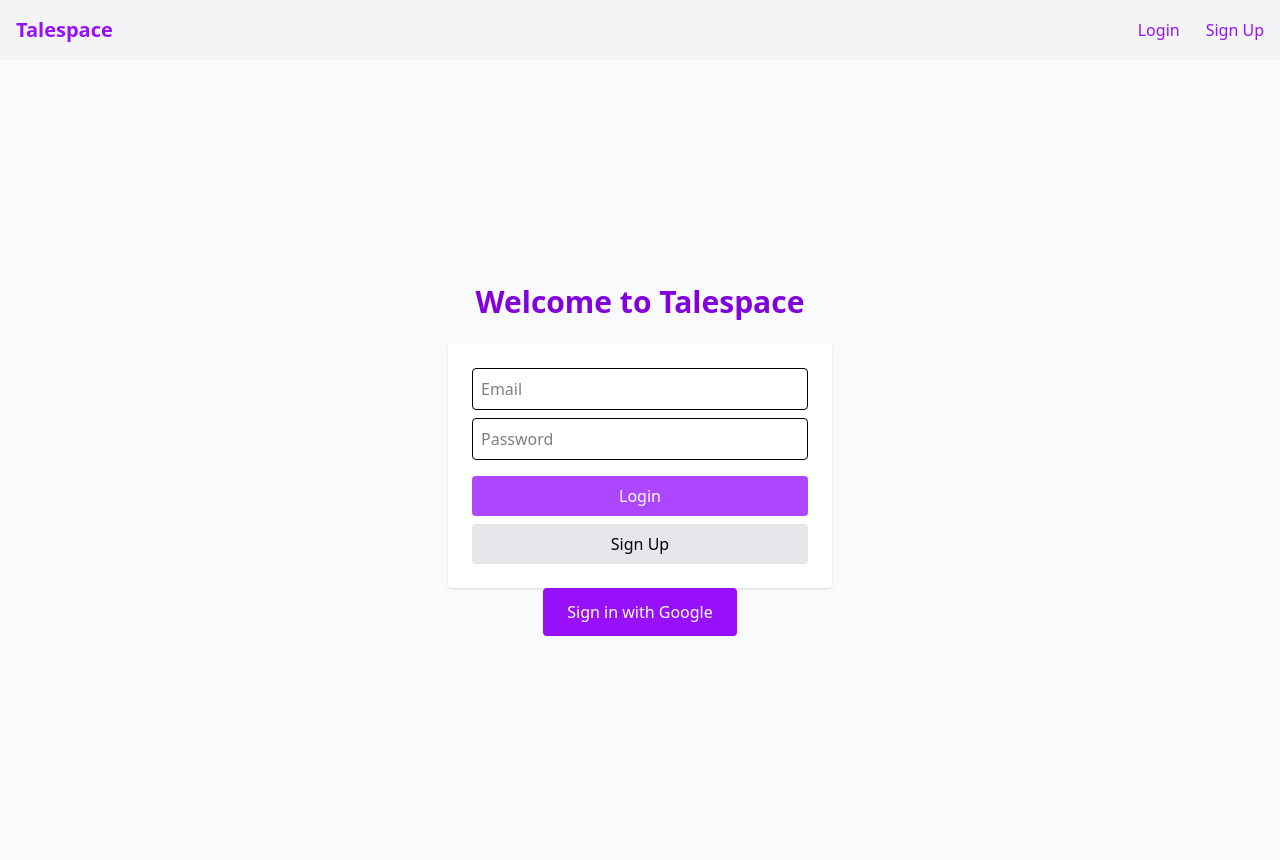
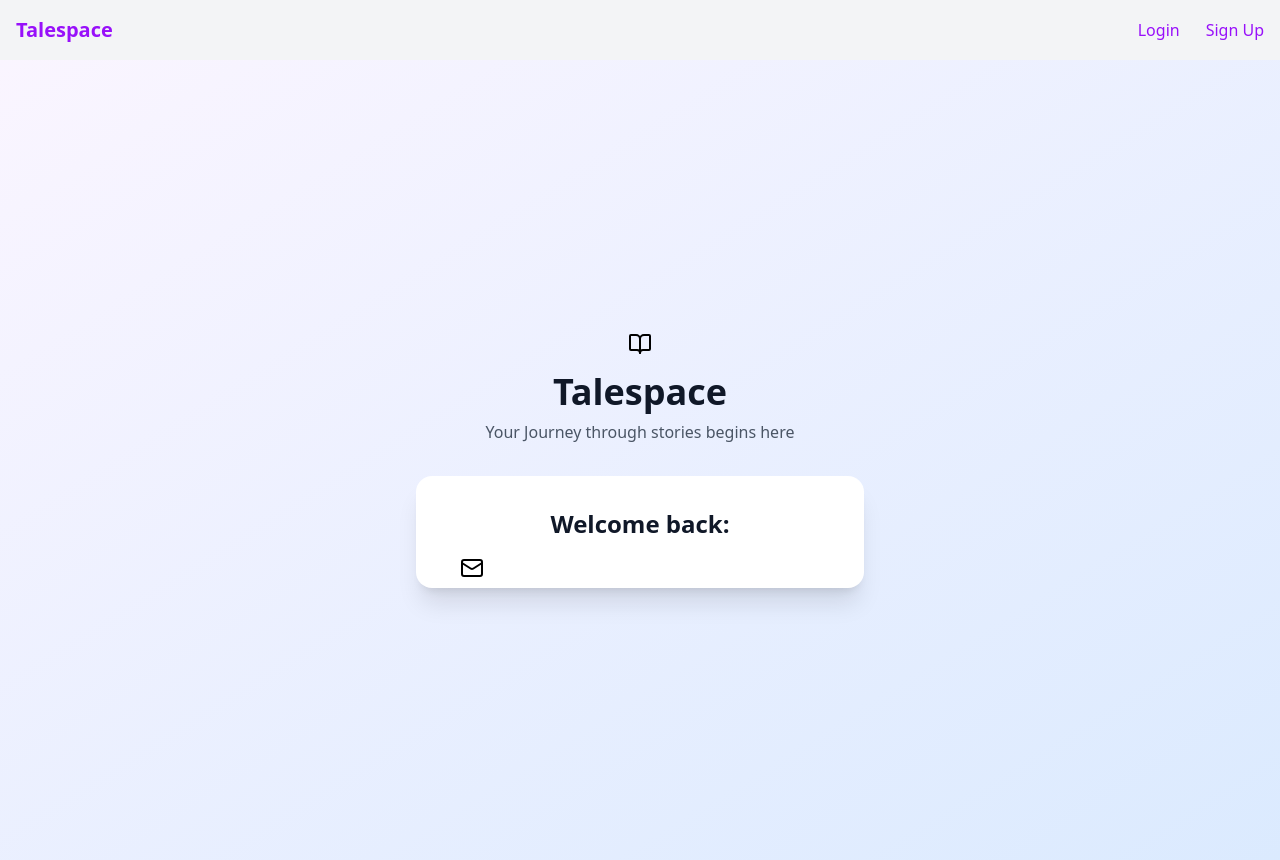
Before and after one commit to almamutuguti/Talespace, a React (Vite) app: page /login in a window 1280 px wide. Built offline with nearby package versions, Linux system fonts and the light colour scheme; no server answers.

Commit message:
update profile file

```diff
--- a/package.json
+++ b/package.json
@@ -12,6 +12,7 @@
   "dependencies": {
     "@tailwindcss/vite": "^4.1.11",
     "firebase": "^12.1.0",
+    "lucide-react": "^0.541.0",
     "react": "^19.1.1",
     "react-dom": "^19.1.1",
     "react-router-dom": "^7.8.2",
--- a/src/pages/Login.jsx
+++ b/src/pages/Login.jsx
@@ -4,6 +4,7 @@ import { useNavigate } from 'react-router-dom';
 import { signInWithEmailAndPassword, signInWithPopup } from 'firebase/auth';
 import { auth } from '../services/Firebase';
 import { GoogleAuthProvider } from 'firebase/auth';
+import { BookOpen, Mail } from 'lucide-react';
 
 
 
@@ -11,58 +12,132 @@ function Login() {
   const { signUp } = useAuth();
   const [ email, setEmail ] = useState("");
   const [ password, setPassword ] = useState("")
+  const [ showPassword, setShowPassword ] = useState("")
+  const [loading, setLoading] = useState(true)
+  const [error, setError] =useState("")
+  const [ isLogin, setIsLogin ] = useState(true)
   const navigate = useNavigate()
 
-  const handleEmailLogin = async () => {
-    // const result = await emailLogin(email, password)
-    // if (result) navigate("/dashboard")
+  const handleSubmit = async (e) => {
+    e.preventDefault();
+    setError('')
+    setLoading(true)
 
     try {
-      await signInWithEmailAndPassword(auth, email, password);
-      navigate('/dashboard')
+      if (isLogin) {
+        await signInWithEmailAndPassword(auth, email, password)
+      } else {
+        await signUp(email, password)
+      }
+
+      navigate("/dashboard")
     } catch (error) {
-      console.error('Login error: ', error.code,  error.message)
+      setError(getErrorMessage(error.code))
+      console.error('Auth Error: ', error.code, error.message)
+    } finally {
+      setLoading(false)
     }
   }
 
+  // const handleEmailLogin = async () => {
+  //   // const result = await emailLogin(email, password)
+  //   // if (result) navigate("/dashboard")
+
+  //   try {
+  //     await signInWithEmailAndPassword(auth, email, password);
+  //     navigate('/dashboard')
+  //   } catch (error) {
+  //     console.error('Login error: ', error.code,  error.message)
+  //   }
+  // }
+
   const handleGoogleLogin = async () => {
+    setError("")
+    setLoading(true)
+
     try {
       const provider = new GoogleAuthProvider()
-      const result = await signInWithPopup(auth, provider)
-      if (result) navigate("/dashboard");
+      await signInWithPopup(auth, provider)
+      navigate("/dashboard");
     } catch (error) {
+      setError(getErrorMessage(error.code))
       console.error('Google login error: ', error.code,  error.message)
+    } finally {
+      setLoading(false)
+    }
+  };
+
+  const getErrorMessage = (errorCode) => {
+    switch (errorCode) {
+      case "auth/invalid-email":
+        return "Invalid email address";
+      case "auth/user-disabled":
+        return "Account disabled";
+      case "auth/user-not-found":
+        return "No account found with this email";
+      case "auth/wrong-password":
+        return "Incorrect password";
+      case "auth/email-already-in-use":
+        return "Email already in use";
+      default:
+        return "Error occurred during authentication";
+
+
+
+
     }
   }
 
   return (
-    <div className='flex flex-col items-center justify-center h-screen bg-gray-50'>
-       <h1 className='text-3xl font-bold text-purple-700 mb-6'>Welcome to Talespace</h1>
-       <div className='w-full max-w-sm bg-white p-6 rounded shadow'>
-          <input type="email"
-                  placeholder='Email'
-                  className='w-full mb-2 p-2 border rounded'
-                  value={email}
-                  onChange={e => setEmail(e.target.value)}
-          />
-          <input type="password"
-                  placeholder='Password'
-                  className='w-full mb-4 p-2 border rounded'
-                  value={password}
-                  onChange={e => setPassword(e.target.value)}
-          />
-          <button className='w-full bg-purple-500 text-white py-2 rounded hover:bg-purple-600 mb-2' onClick={handleEmailLogin}>
-            Login
-          </button>
-          <button onClick={() => signUp(email, password)} className='w-full bg-gray-200 py-2 rounded hover:bg-gray-300'>
-            Sign Up
-          </button>
+    <div className='flex flex-col items-center justify-center min-h-screen bg-gray-50 bg-gradient-to-br from-purple-50 to-blue-100 p-4'>
+       <div className='w-full max-w-md'>
+
+        {/* Header */}
+        <div className='text-center mb-8'>
+          <div className='flex items-center justify-center mb-4'>
+            <BookOpen className='w-6 h-6 text-black'/>
+          </div>
+
+          <h1 className='text-4xl font-bold text-gray-900 mb-2'>
+            Talespace
+          </h1>
+
+          <p className='text-gray-600'>
+            Your Journey through stories begins here
+          </p>
+
         </div>
-       <button onClick={handleGoogleLogin}
-              className='text-white px-6 py-3 rounded hover:bg-purple-700 bg-purple-600'
-        >
-        Sign in with Google
-       </button>
+
+        {/* Login form */}
+        <div className='bg-white rounded-2xl shadow-xl p-8'>
+          <h2 className='text-2xl font-bold text-center text-gray-900'>
+            {isLogin ? "Welcome back:" : "Create Account"}
+          </h2>
+
+          <div className='mb-4'>
+              {/* Error handling */}
+
+              {error && (
+                <div className=' mt-4 bg-red-50 border border-red-200
+                rounded-lg text-red-700 text-center p-1 text-sm'>
+                  {error}
+                </div>
+              )}
+
+          </div>
+
+          {/* form */}
+          <form onSubmit={handleSubmit} className='space-y-4'>
+            {/* Email */}
+            <div className='relative'>
+              <Mail className='absolute left-3 top-1/2'/>
+
+            </div>
+          </form>
+
+        </div>
+
+       </div>
     </div>
 
 
--- a/src/pages/Profile.jsx
+++ b/src/pages/Profile.jsx
@@ -1,23 +1,136 @@
 import React, { useEffect, useState } from 'react'
 import { useAuth } from '../context/AuthContext'
 import { getUserStats } from '../services/Firestore';
+import Spinner from '../components/Spinner';
+import { BookOpen, Heart, LogOut, Mail, User } from 'lucide-react';
 
 function Profile() {
     const { user, logout } = useAuth();
     const [stats, setStats] = useState({ read: 0, favorites: 0 })
+    const [loading, setLoading] = useState(true)
+    const [error, setError] =useState("")
 
     useEffect(() => {
-        if (user) {
-            getUserStats(user).then(setStats)
+        // if (user) {
+        //     getUserStats(user).then(setStats)
+        // }
+        const fetchStats = async () => {
+          if (user) {
+            try {
+              setLoading(true);
+              const userStats = await getUserStats(user)
+              setStats(userStats || { read: 0, favorites: 0 })
+            } catch (err) {
+              setError('Failed to load status')
+              console.error("Error fetching status:", err)
+            } finally {
+              setLoading(false)
+            }
+          }
         }
+        fetchStats();
     }, [user])
+
+    const handleLogout = async () => {
+      try {
+        await logout();
+      } catch (error) {
+        console.error('Failed to logout;', error)
+      }
+    }
+
+    if (loading) {
+      return <Spinner />
+    }
   return (
-    <div>
-        <h2>My Profile</h2>
+    <div className='min-h-screen bg-gray-50 flex items-center justify-center'>
+        {/* <h2>My Profile</h2>
         <p><strong>Email:</strong>{user?.email}</p>
         <p><strong>Books Read:</strong>{stats.read}</p>
         <p><strong>Email:</strong>{stats.favorites}</p>
-        <button onClick={logout}>Logout</button>
+        <button onClick={logout}>Logout</button> */}
+        <div className='max-w-4xl mx-auto px-4'>
+          {/* header */}
+          <div className='text-center mb-8'>
+            <h1 className='text-3xl font-bold text-gray-900 mb-2'>My Profile</h1>
+            <p className='text-gray-600'>Manage your reading journey and prefences</p>
+          </div>
+          {/* Profile card */}
+          <div className='bg-white rounded shadow-lg p-6 mb-6'>
+
+            {/* userInfo */}
+            <div className='flex items-center mb-6'>
+              <div className='w-20 h-20 bg-gradient-to-br from-black to-gray-400 rounded-full flex items-center justify-center mr-4'>
+                  <User className='w-6 h-6 text-white '/>
+              </div>
+              <div>
+                <h2 className='text-xl font-semibold text-gray-900'>
+                  {user?.displayName || "Reader"}
+                </h2>
+                <div className='flex items-center text-gray-600 mt-1'>
+                  <Mail className='w-4 h-4 mr-2'/>
+                  <span>{user?.email}</span>
+                </div>
+              </div>
+            </div>
+
+            {/* status grid */}
+            <div className='grid sm:grid-cols-1 md:grid-cols-2 lg:grid-cols-3 gap-4 mb-6'>
+              <div className='bg-blue-50 rounded-xl p-4 text-center'>
+                <div className='flex items-center justify-center mb-2'>
+                  <BookOpen className='w-6 h-6 text-black'/>
+                </div>
+
+                <h3 className='text-2xl font-bold text-gray-600 mb-1'>
+                  {stats.read}
+                </h3>
+                <p className='text-sm text-gary-800'>Books Read</p>
+              </div>
+
+              <div className='bg-gray-100 rounded-xl p-4 text-center'>
+                <div className='flex items-center justify-center mb-2'>
+                  <Heart className='w-6 h-6 text-gray-600'/>
+                </div>
+
+                <h3 className='text-2xl font-bold text-gray-600 mb-1'>
+                  {stats.favorites}
+                </h3>
+                <p className='text-sm text-gary-800'>Favorites</p>
+              </div>
+
+
+
+
+            </div>
+
+            <div className='mb-4'>
+              {/* Error handling */}
+
+              {error && (
+                <div className=' mt-4 bg-red-50 border border-red-200
+                rounded-lg text-red-700 text-center p-1 text-sm'>
+                  {error}
+                </div>
+              )}
+
+            </div>
+
+            <div className='text-center'>
+                  <button onClick={handleLogout} className='
+                  inline-flex items-center px-6 py-3 border border-transparent
+                  text-base font-medium rounded-md text-white bg-red-600
+                  hover:bg-red-700 focus:outline-none focus:ring-2
+                  focus:ring-offset-2 focus:ring-red-500 transition-colors
+                  duration-200'>
+
+                    <LogOut className='w-5 h-5 mr-2'/>
+
+                    Sign Out
+
+                  </button>
+              </div>
+          </div>
+        </div>
     </div>
   )
 }
```
Also changed, not shown: 1 other file (tests, documents, lock files or other folders).
